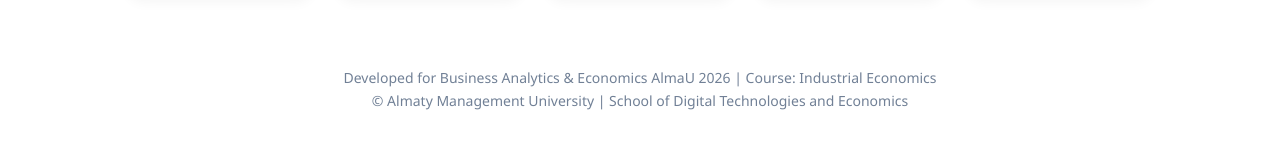
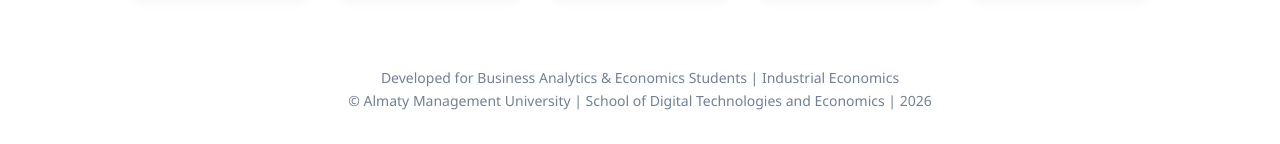
Before and after one commit to ogaydv-prog/Industrial-Economics, a plain HTML site: page index.html in a window 1280 px wide. Shown: the part 653-797 px from the top of the page. Drawn offline with Linux system fonts and the light colour scheme.

Commit message:
Update index.html

```diff
--- a/index.html
+++ b/index.html
@@ -244,8 +244,8 @@
     </main>
 
     <footer>
-        <p>Developed for Business Analytics & Economics AlmaU 2026 | Course: Industrial Economics</p>
-        <p>© Almaty Management University | School of Digital Technologies and Economics</p>
+        <p>Developed for Business Analytics & Economics Students | Industrial Economics</p>
+        <p>© Almaty Management University | School of Digital Technologies and Economics | 2026</p>
     </footer>
 
 </body>
```
